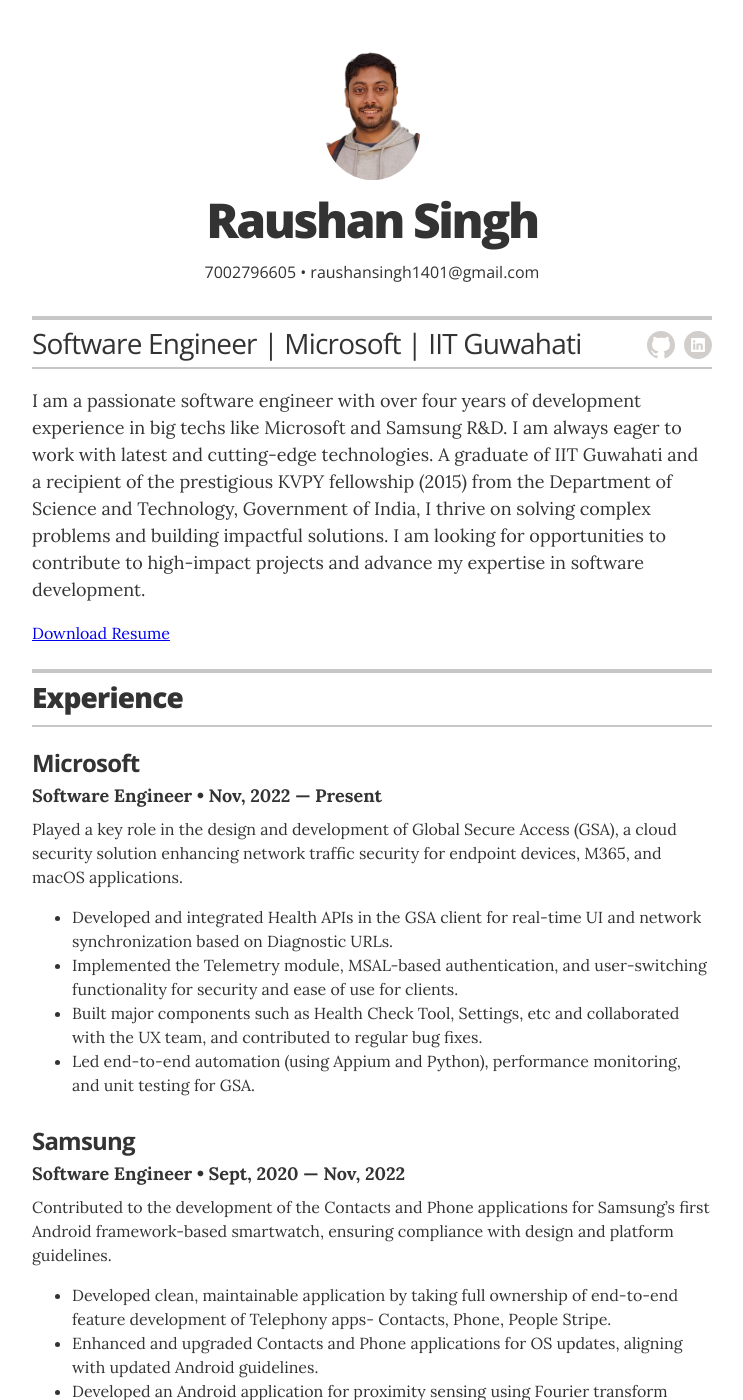
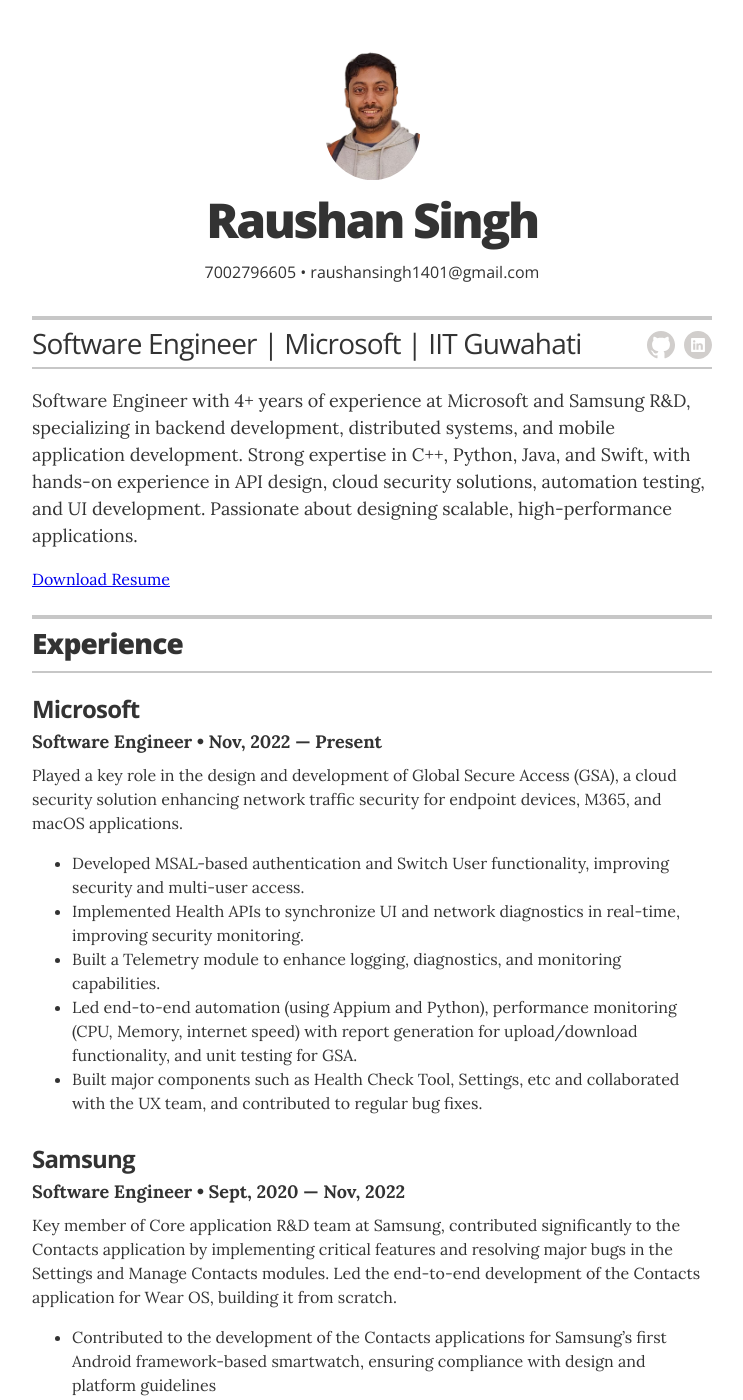
Before and after one commit to raushansingh1401/myPage, a Jekyll site: the page built from index.html, in a window 1280 px wide and 1400 px high. Shown: the whole window, without its empty margins (268-1011 px from the left). Built offline with Jekyll 4.4.1, drawn with Linux system fonts in a browser that asks for light colours; some of the changed text lies outside the part shown.

```diff
--- a/_config.yml
+++ b/_config.yml
@@ -1,6 +1,6 @@
 # Site settings
-title: "Jekyll Resume Template"
-description: "A resume template for Jekyll and GitHub Pages sites."
+title: "Raushan Singh"
+description: "Raushan Singh's webpage"
 
 # Build settings
 markdown: kramdown
@@ -23,7 +23,7 @@
 resume_header_contact_info:     "7002796605 • raushansingh1401@gmail.com"
 display_header_contact_info:    "true"
 
-resume_header_intro: "<p>I am a passionate software engineer with over four years of development experience in big techs like Microsoft and Samsung R&D. I am always eager to work with latest and cutting-edge technologies. A graduate of IIT Guwahati and a recipient of the prestigious KVPY fellowship (2015) from the Department of Science and Technology, Government of India, I thrive on solving complex problems and building impactful solutions. I am looking for opportunities to contribute to high-impact projects and advance my expertise in software development.</p>"
+resume_header_intro: "<p>Software Engineer with 4+ years of experience at Microsoft and Samsung R&D, specializing in backend development, distributed systems, and mobile application development. Strong expertise in C++, Python, Java, and Swift, with hands-on experience in API design, cloud security solutions, automation testing, and UI development. Passionate about designing scalable, high-performance applications.</p>"
 
 # use "yes" to display the email contact button,
 # "no" to display an "I'm not looking for work" message,
--- a/_data/experience.yml
+++ b/_data/experience.yml
@@ -5,18 +5,20 @@
   duration: Nov, 2022 &mdash; Present
   summary: Played a key role in the design and development of Global Secure Access (GSA), a cloud security solution enhancing network traffic security for endpoint devices, M365, and macOS applications.
     <ul class="resume-item-list">
-      <li>Developed and integrated Health APIs in the GSA client for real-time UI and network synchronization based on Diagnostic URLs.</li>
-      <li>Implemented the Telemetry module, MSAL-based authentication, and user-switching functionality for security and ease of use for clients.</li>
+      <li>Developed MSAL-based authentication and Switch User functionality, improving security and multi-user access.</li>
+      <li>Implemented Health APIs to synchronize UI and network diagnostics in real-time, improving security monitoring.</li>
+      <li>Built a Telemetry module to enhance logging, diagnostics, and monitoring capabilities.</li>
+      <li>Led end-to-end automation (using Appium and Python), performance monitoring (CPU, Memory, internet speed) with report generation for upload/download functionality, and unit testing for GSA.</li>
       <li>Built major components such as Health Check Tool, Settings, etc and collaborated with the UX team, and contributed to regular bug fixes.</li>
-      <li>Led end-to-end automation (using Appium and Python), performance monitoring, and unit testing for GSA.</li>
     </ul>
 
 # Software Engineer at Samsung
 - company: Samsung
   position: Software Engineer
   duration: Sept, 2020 &mdash; Nov, 2022
-  summary: Contributed to the development of the Contacts and Phone applications for Samsung’s first Android framework-based smartwatch, ensuring compliance with design and platform guidelines.
+  summary: Key member of Core application R&D team at Samsung, contributed significantly to the Contacts application by implementing critical features and resolving major bugs in the Settings and Manage Contacts modules. Led the end-to-end development of the Contacts application for Wear OS, building it from scratch.
     <ul class="resume-item-list">
+      <li>Contributed to the development of the Contacts applications for Samsung’s first Android framework-based smartwatch, ensuring compliance with design and platform guidelines</li>
       <li>Developed clean, maintainable application by taking full ownership of end-to-end feature development of Telephony apps- Contacts, Phone, People Stripe.</li>
       <li>Enhanced and upgraded Contacts and Phone applications for OS updates, aligning with updated Android guidelines.</li>
       <li>Developed an Android application for proximity sensing using Fourier transform patterns of ultrasound signals</li>
--- a/_data/recognitions.yml
+++ b/_data/recognitions.yml
@@ -7,7 +7,7 @@
 - award: Kishore Vaigyanik Protsahan Yojana Fellowship (AIR - 413)
   organization: Department of Science and Technology, Government of India
   year: 2015
-  summary: Awarded with the prestigious KVPY (All India Rank - 413) fellowship by the Department of Science and Technology, Government of India and was offered direct admission to the IISc Banglore BS program.
+  summary: Awarded with the prestigious KVPY (All India Rank - 413) fellowship by the Department of Science and Technology, Government of India and was offered direct admission to the IISc Bangalore BS program.
 
 - award: State Engineer (BCECE) Rank 4
   organization: BCECE
@@ -21,5 +21,5 @@
 
 - award: Spot Award Winner
   organization: Samsung
-  year: Q2, 2022
-  summary: Awarded with Spot Award given for best performance in the quater for the relentless contribution in contact wear OS project.
+  year: Q2, 2021
+  summary: Awarded with Spot Award given for best performance in the quarter for the relentless contribution in contact wear OS project.
--- a/_data/skills.yml
+++ b/_data/skills.yml
@@ -5,8 +5,8 @@
 
 # Communications strategy
 - skill: Development Experience
-  description: Distributed System, API Design, MacOS, iOS, Android, Wear OS, Linux, Networks, OOD/OOM, Web development, Scripting, Matlab
+  description: Distributed Systems, API Design, Microservices, iOS, RESTful APIs, macOS, iOS, Android, Networks, IPC, Linux
 
 # Digital content development and creation
 - skill: Frameworks and Tools
-  description: Git, Xcode, Azure Web Services, Azure Pipeline (CI/CD), Gerrit, Xcode, Android Studio, IntelliJ IDEA, VS Code
+  description: Git, Flask, Spring Boot, AWS, Azure Pipelines (CI/CD), CocoaPods, SwiftUI, UIKit, Android, IDEA, VS Code, PyCharm, Xcode
```
Also changed, not shown: _data/projects.yml (+7 -1 lines).
